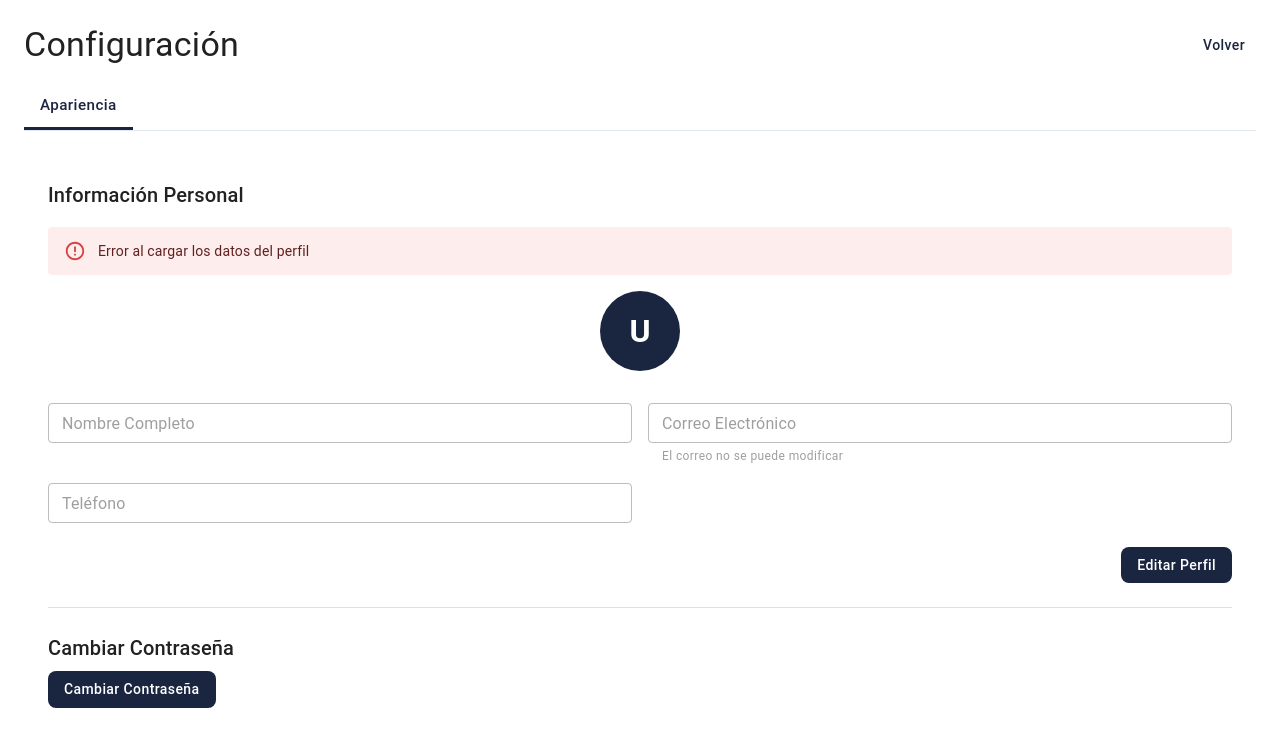
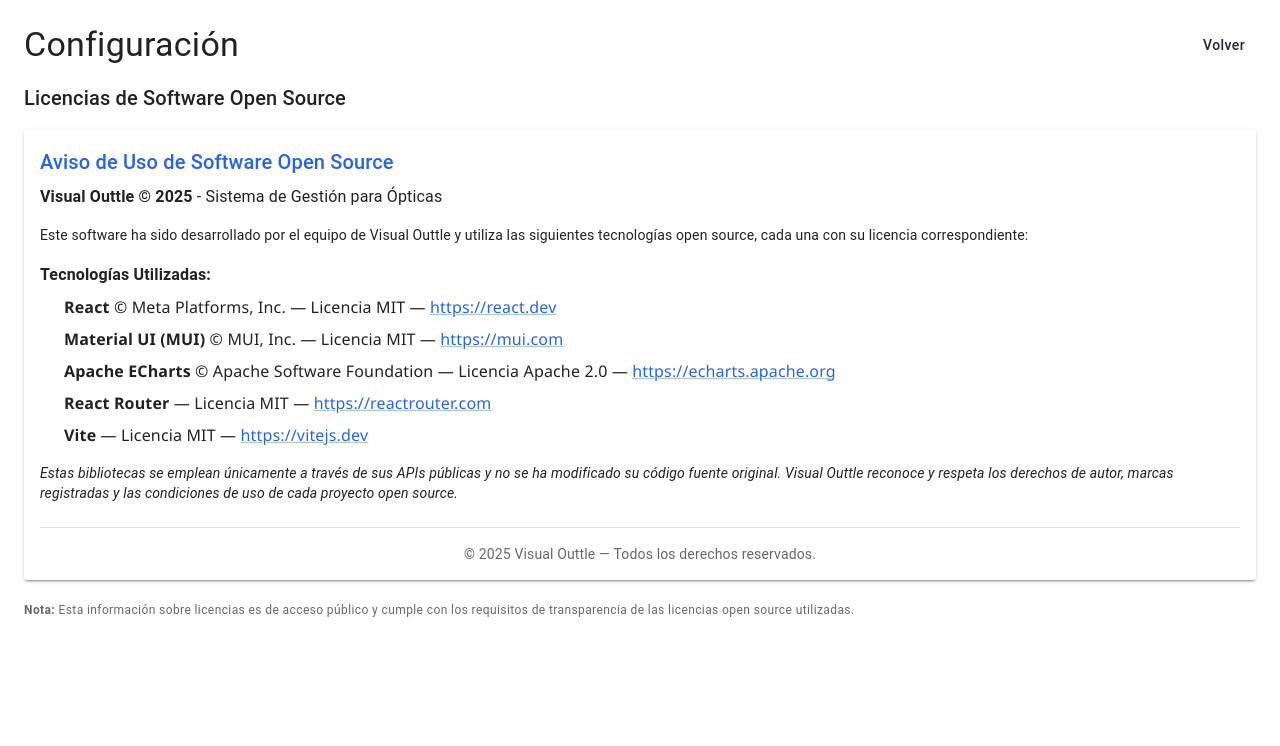
Before and after one commit to H3nrYP0/Proyecto-Eyes-Settings, a React (Vite) app: page /cliente/perfil in a window 1280 px wide. Shown: the top 746 px of the page. Built offline with nearby package versions, Linux system fonts and the light colour scheme; no server answers; sample sign-in values are in the browser's storage.

Commit message:
Simplificación de config

```diff
--- a/src/features/configuracion/pages/Configuration.jsx
+++ b/src/features/configuracion/pages/Configuration.jsx
@@ -1,8 +1,9 @@
+// features/configuracion/pages/Configuration.jsx
 import { useState } from 'react';
 import { Box, Tab, Tabs, Typography, Button } from '@mui/material';
 import { useNavigate } from 'react-router-dom';
 import { useAuth } from '@auth/hooks/useAuth';
-import Apariencia from '../components/general/Apariencia';
+// import Apariencia from '../components/general/Apariencia';  // <-- Comentado por ahora
 import Licencias from '../components/legal/Licencias';
 
 // Colores del panel admin
@@ -28,9 +29,7 @@
   const canViewLicencias = isAdmin();
   const canUpdate = true;
 
-  const handleVolver = () => {
-    navigate(-1);
-  };
+  const handleVolver = () => navigate(-1);
 
   if (!user) {
     return (
@@ -49,15 +48,14 @@
         </Typography>
         <Button
           onClick={handleVolver}
-          sx={{
-            color: BRAND_COLOR,
-            textTransform: 'none'
-          }}
+          sx={{ color: BRAND_COLOR, textTransform: 'none' }}
         >
           Volver
         </Button>
       </Box>
 
+      {/* ========== COMENTADO Temportal para arreglar esto (será¿?) ========== */}
+      {/*
       <Box>
         <Tabs
           value={tabValue}
@@ -99,6 +97,10 @@
           </TabPanel>
         )}
       </Box>
+      */}
+
+      {/* ========== VERSIÓN ACTUAL: SOLO LICENCIAS ========== */}
+      <Licencias />
     </Box>
   );
 }
```
